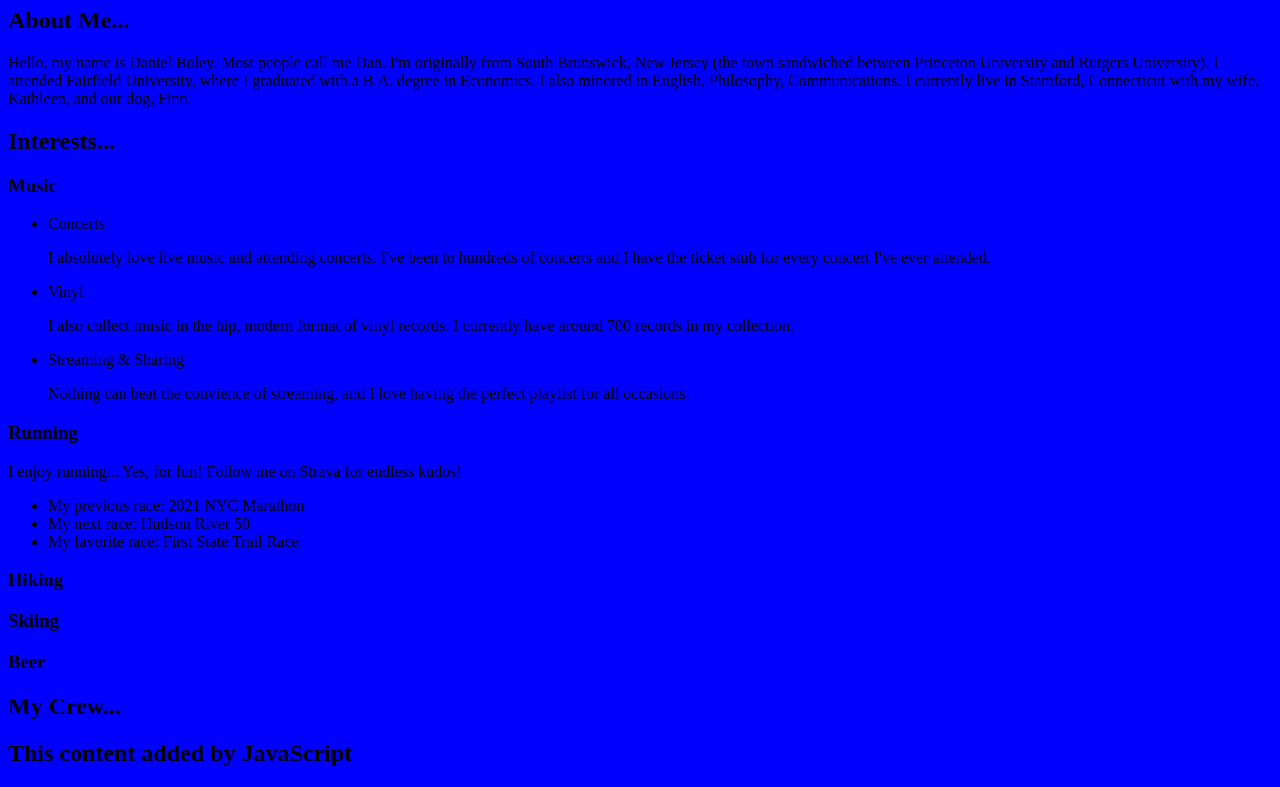
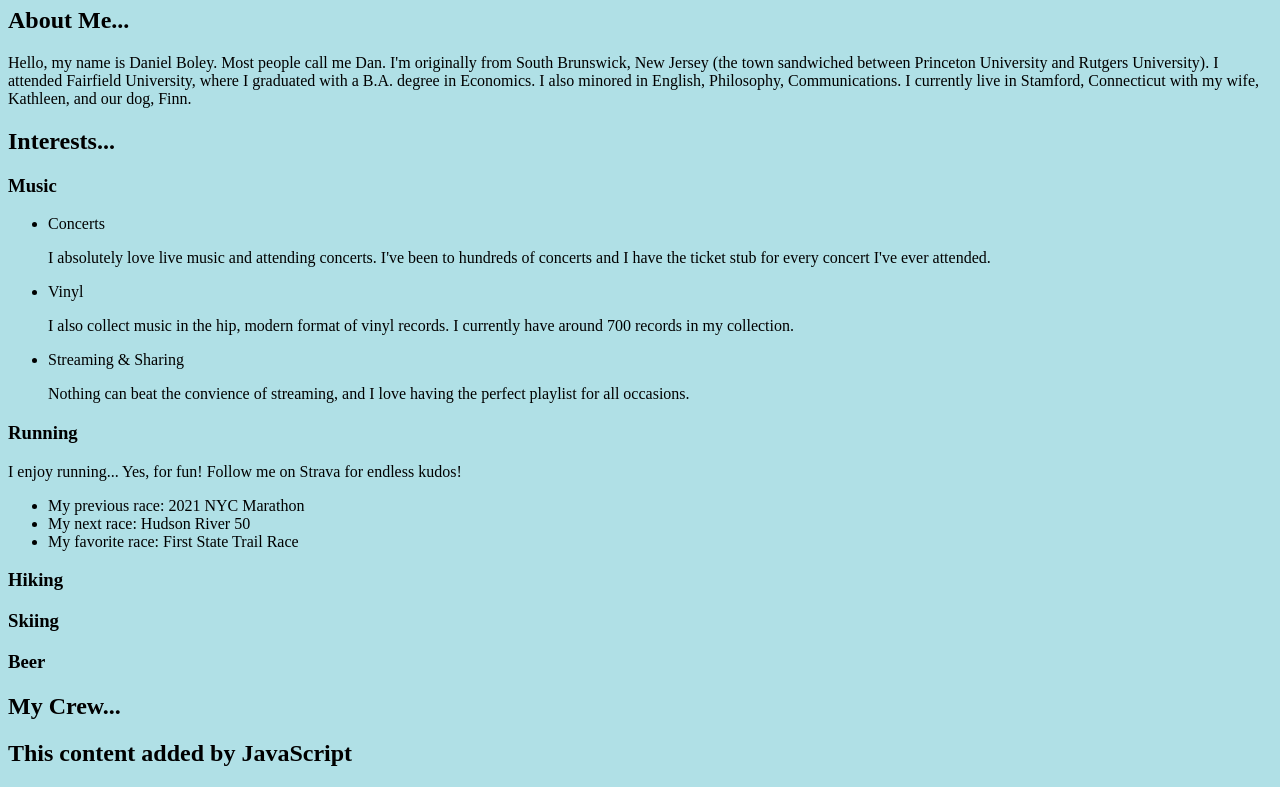
Before and after one commit to danboley/db-prep-website, a plain HTML site: page index.html in a window 1280 px wide. Shown: the part 73-860 px from the top of the page. Drawn offline with Linux system fonts and the light colour scheme.

Commit message:
change background color to save my eyes

```diff
--- a/style.css
+++ b/style.css
@@ -1,5 +1,5 @@
 body {
-    background: blue;
+    background: powderblue;
 }
 h1 {
     text-align: center;
```
